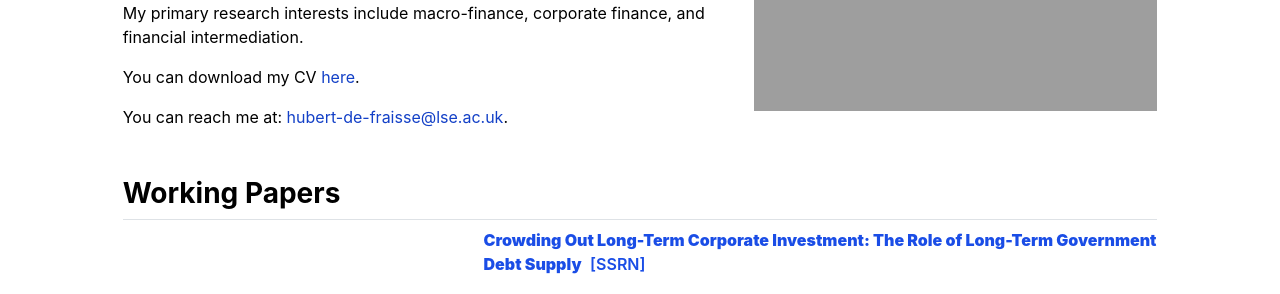
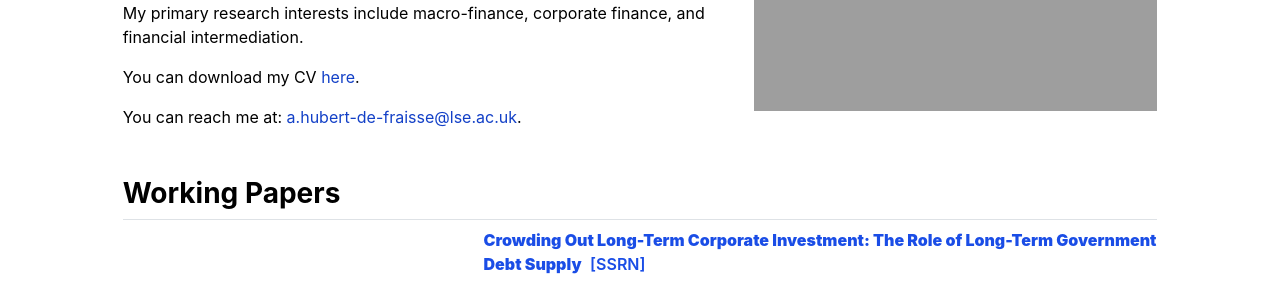
Before and after one commit to antoinehubertdefraisse/antoinehubertdefraisse.github.io, a Jekyll site: the page built from index.md, in a window 1280 px wide. Shown: the part 364-658 px from the top of the page. Built offline with Jekyll 4.4.1, drawn with Linux system fonts in a browser that asks for light colours.

Commit message:
Update home.html

```diff
--- a/_layouts/home.html
+++ b/_layouts/home.html
@@ -71,7 +71,7 @@ a:focus-visible {
     <span class="coauthor"><a href="https://antoinehubertdefraisse.github.io/pdf/CV_Antoine_HubertdeFraisse.pdf" target="_blank">here</a></span>.
     <p></p>
     You can reach me at:
-    <span class="coauthor"><a href="mailto:a.hubert-de-fraisse@lse.ac.uk" target="_blank">hubert-de-fraisse@lse.ac.uk</a></span>.
+    <span class="coauthor"><a href="mailto:a.hubert-de-fraisse@lse.ac.uk" target="_blank">a.hubert-de-fraisse@lse.ac.uk</a></span>.
   </div>
   <div class="col-md-5">
     <img src="{{ site.github.url }}/assets/mfr22.jpg" alt="Home" width="100%">
```
